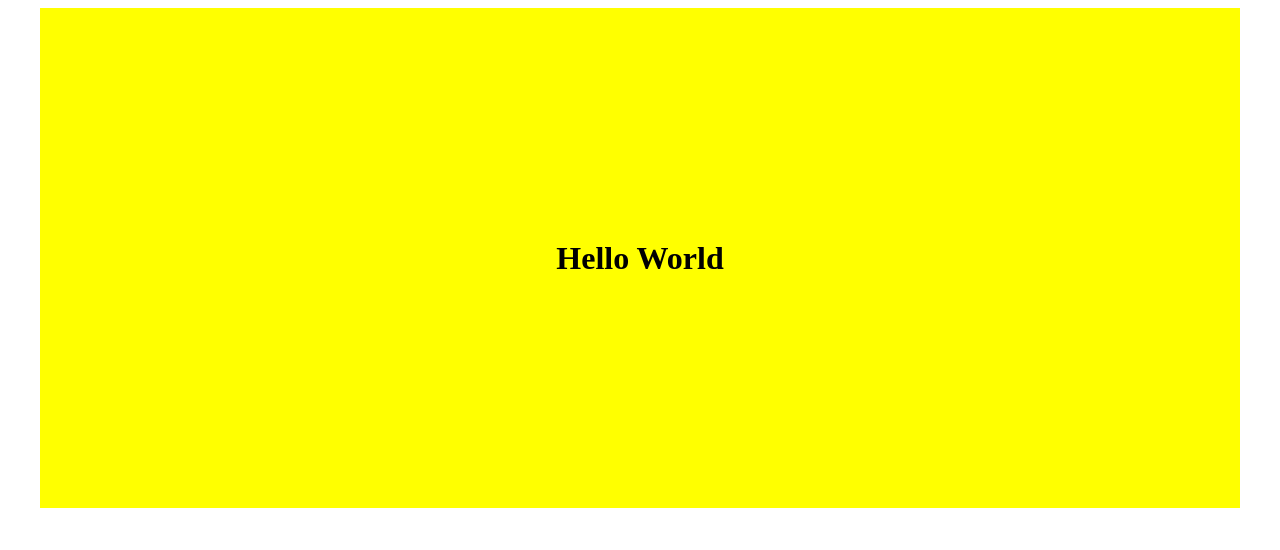
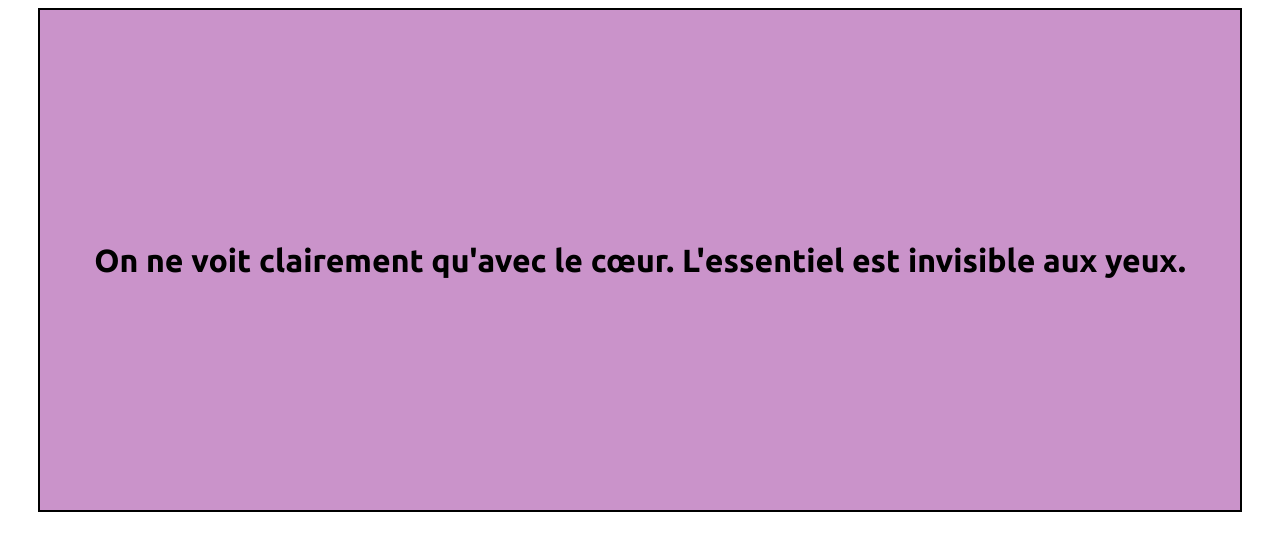
Before and after one commit to the-hdr/solution-to-100x-assignments, a plain HTML site: page week-1/problems/1-vertical-align/index.html in a window 1280 px wide. Drawn offline with Linux system fonts and the light colour scheme.

Commit message:
add solution to 0

```diff
--- a/week-1/problems/1-vertical-align/index.html
+++ b/week-1/problems/1-vertical-align/index.html
@@ -1,42 +1,26 @@
-
 <!DOCTYPE html>
 <html lang="en">
-
 <head>
     <meta charset="UTF-8">
     <meta name="viewport" content="width=device-width, initial-scale=1.0">
-    <title>Horizontal Align</title>
-    <style>
-        .container {
-            width: 1200px;
-            margin: 0 auto;
-            background-color: red;
-        }
-        .content {
-            height: 500px;
-        }
-        .vertical-center {
-            display: flex;
-            justify-content: center;
-            height: 100%;
-            flex-direction: column;
-        }
-        .horizontal-center {
-            margin: 0 auto;
-        }
-    </style>
+
+    <!-- title:  -->
+    <title> one </title>
+
+    <!-- linking stylesheet:  -->
+    <link rel="stylesheet" href="styles.css">
+
+    <!-- Ubuntu font:  -->
+    <link rel="preconnect" href="https://fonts.googleapis.com">
+    <link rel="preconnect" href="https://fonts.gstatic.com" crossorigin>
+    <link href="https://fonts.googleapis.com/css2?family=Ubuntu:ital,wght@0,300;0,400;0,500;0,700;1,300;1,400;1,500;1,700&display=swap" rel="stylesheet">
 </head>
 
 <body>
-    <div class="container">
-        <div class="content">
-            <div class="vertical-center" style="background-color: yellow;">
-                <div class="horizontal-center">
-                    <h1>Hello World</h1>
-                </div>
-            </div>
-        </div>
+    <div class="main-container">
+        <h1 class="heading">
+            On ne voit clairement qu'avec le cœur. L'essentiel est invisible aux yeux.
+        </h1>
     </div>
 </body>
-
 </html>
--- /dev/null
+++ b/week-1/problems/1-vertical-align/styles.css
@@ -0,0 +1,20 @@
+body
+{
+    font-family: 'Ubuntu', sans-serif;
+    display: flex;
+    justify-content: center;
+    align-items: center;
+}
+
+.main-container
+{
+    background-color: rgb(202, 147, 202);
+    border: 2px solid black;
+
+    height: 500px;
+    width: 1200px;
+
+    display: flex;
+    justify-content: center;
+    align-items: center;
+}
```
Also changed, not shown: week-1/problems/1-vertical-align/README.md.
